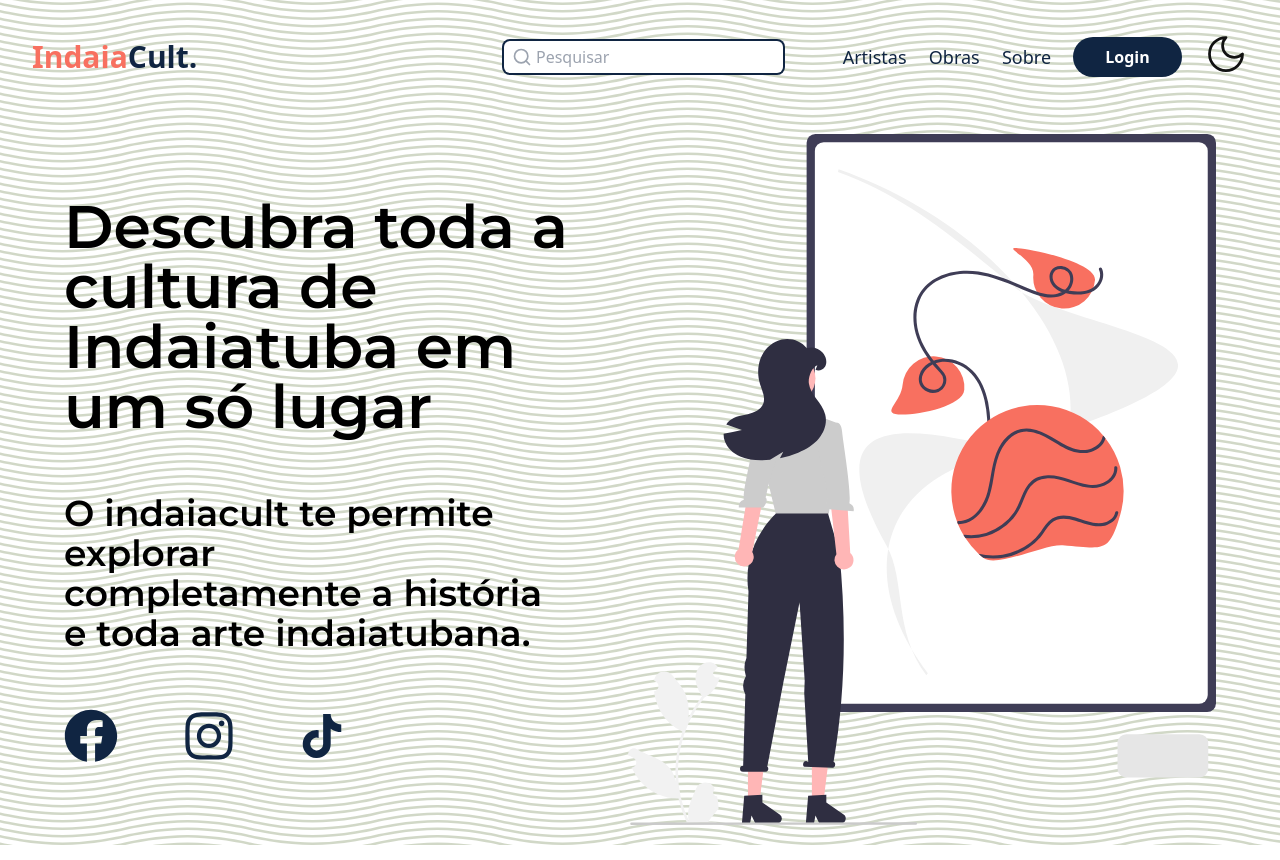
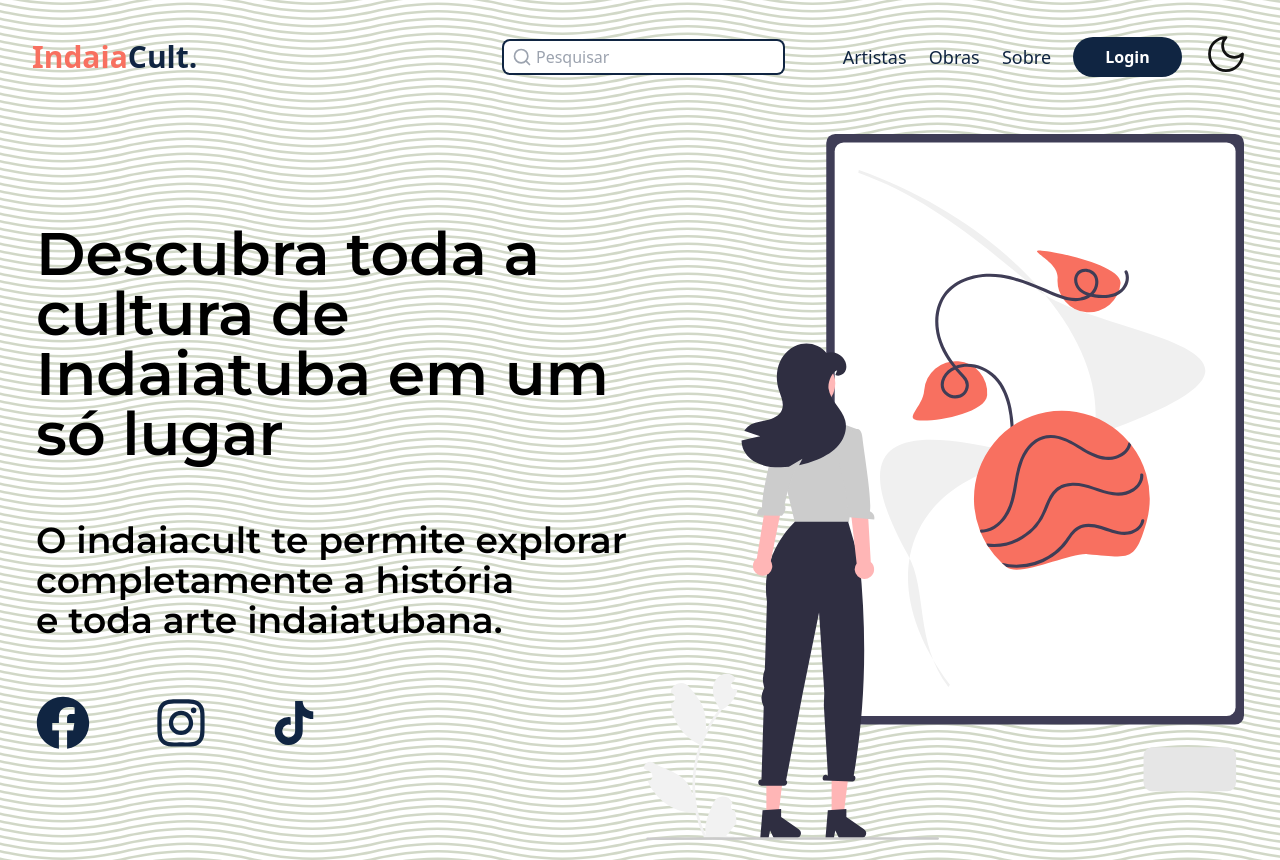
Before and after one commit to joaobsiqueira/indaiacultvite, a React (Vite) app in the folder vite-indaiacult/: page / in a window 1280 px wide. Built offline with nearby package versions, Linux system fonts and the light colour scheme.

Commit message:
small changes

```diff
--- a/vite-indaiacult/index.html
+++ b/vite-indaiacult/index.html
@@ -13,7 +13,7 @@
     <title>IndaiaCult</title>
   </head>
   <body>
-    <div id="root"></div>
+    <div class="" id="root"></div>
     <script type="module" src="/src/main.tsx"></script>
   </body>
 </html>
--- a/vite-indaiacult/src/pages/landing.tsx
+++ b/vite-indaiacult/src/pages/landing.tsx
@@ -6,7 +6,7 @@ const LandingPage = () => {
   const { darkMode } = useTheme();
   return (
     <div>
-      <div className="flex flex-col justify-center md:flex-row items-center px-8">
+      <div className="flex flex-col justify-center md:flex-row items-center">
         <div className="flex flex-col w-full gap-8 md:w-1/2 md:gap-14">
           <h1 className="font-montserrat font-semibold text-black dark:text-white text-4xl md:text-6xl ">
             Descubra toda a cultura de Indaiatuba em um só lugar
--- a/vite-indaiacult/tailwind.config.js
+++ b/vite-indaiacult/tailwind.config.js
@@ -16,7 +16,7 @@ export default {
         main: "#F87060",
         lightblue: "#3E8989",
         darkblue: "#102542",
-        diffBlack: "##80808080",
+        diffBlack: "#121212",
       },
     },
   },
```
